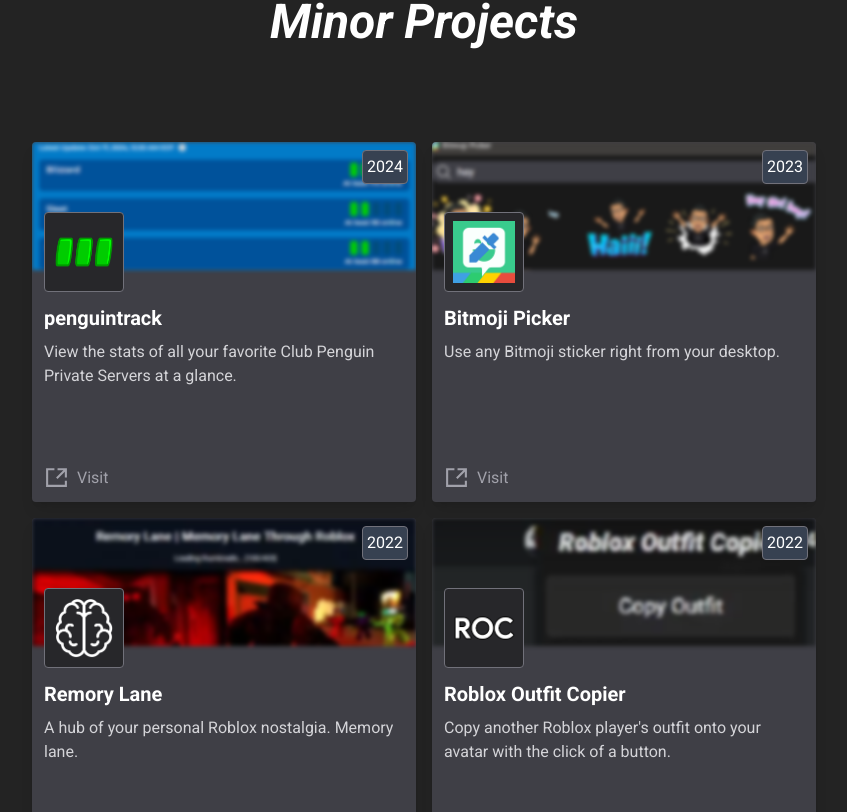
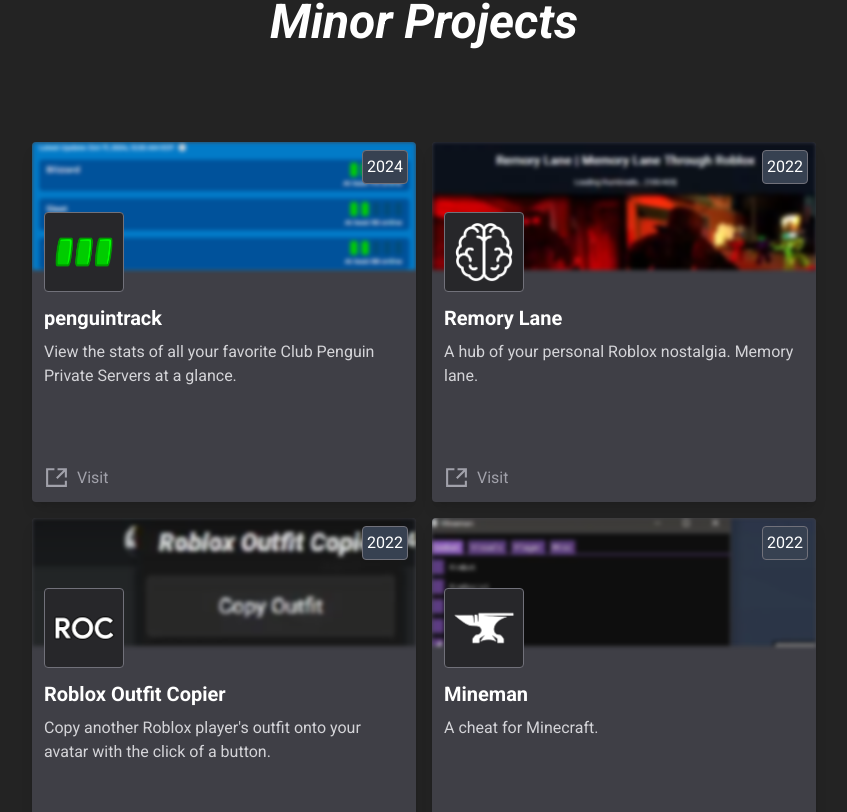
Before and after one commit to ShouxTech/shouxtech.github.io, a React (Vite) app: page / in a window 1280 px wide. Shown: the part 1528-2340 px from the top of the page, without its empty margins (216-1063 px from the left). Built offline with nearby package versions, Linux system fonts and the light colour scheme.

Commit message:
Update constants.js

```diff
--- a/src/constants/constants.js
+++ b/src/constants/constants.js
@@ -50,8 +50,6 @@
 import ROCLogo from '../assets/minor-projects/ROCLogo.png'
 import MMBanner from '../assets/minor-projects/MMBanner.png'
 import MMLogo from '../assets/minor-projects/MMLogo.png'
-import BPLogo from '../assets/minor-projects/BPLogo.png'
-import BPBanner from '../assets/minor-projects/BPBanner.png'
 import PTLogo from '../assets/minor-projects/PTLogo.png'
 import PTBanner from '../assets/minor-projects/PTBanner.png'
 
@@ -63,14 +61,6 @@
         url: 'https://penguintrack.com/',
         icon: PTLogo,
         banner: PTBanner,
-    },
-    {
-        name: 'Bitmoji Picker',
-        year: '2023',
-        description: 'Use any Bitmoji sticker right from your desktop.',
-        url: 'https://www.youtube.com/watch?v=TuUocXjquV4',
-        icon: BPLogo,
-        banner: BPBanner,
     },
     {
         name: 'Remory Lane',
```
